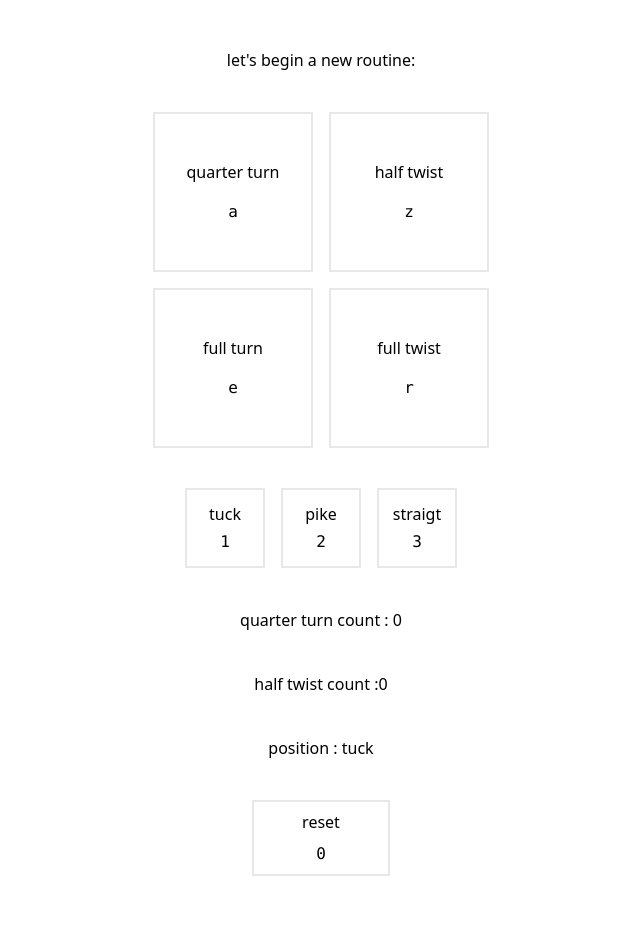
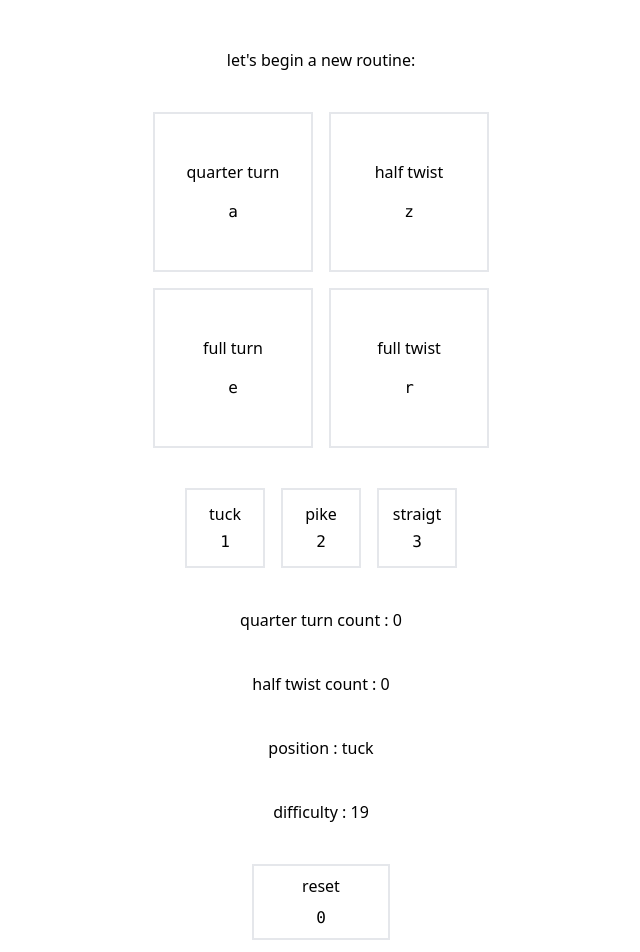
Before and after one commit to MattFreelanceWeb/tra-easycop, a Next.js app: page / in a window 1280 px wide. Shown: the top 952 px of the page, without its empty margins (319-959 px from the left). Before the commit the page ends 924 px from the top, so only its background shows below. Built offline with nearby package versions, Linux system fonts and the light colour scheme.

Commit message:
✨ calc form lib complete !

```diff
--- a/components/calculator/Calculator.tsx
+++ b/components/calculator/Calculator.tsx
@@ -2,6 +2,7 @@ import React, { useState } from "react";
 import BtnCount from "./btn/BtnCount";
 import BtnPosition from "./btn/BtnPosition";
 import BtnResetSkill from "./btn/BtnResetSkill";
+import { calc } from "@/utils/function/lib";
 
 type Props = {};
 
@@ -9,6 +10,7 @@ function Calculator({}: Props) {
   const [quarterTurnCount, setQuarterTurnCount] = useState<number>(0)
   const [halfTwistCount, setHalfTwistCount] = useState<number>(0)
   const [position, setPosition] = useState('tuck')
+  const [numericValue, setnumericValue] = useState<number>(150000)
 
   return (
     <>
@@ -24,8 +26,9 @@ function Calculator({}: Props) {
         <BtnPosition title={'straigt'} setKey={'3'} setPosition={setPosition}/>
       </div>
       <div>quarter turn count : {quarterTurnCount}</div>
-      <div>half twist count :{halfTwistCount}</div>
+      <div>half twist count : {halfTwistCount}</div>
       <div> position : {position}</div>
+      <div>difficulty :  {calc(numericValue, position) }</div>
       <div>
         <BtnResetSkill title='reset' setKey="0" setQuarterTurnCount={setQuarterTurnCount} setHalfTwistCount={setHalfTwistCount} setPosition={setPosition} />
       </div>
--- /dev/null
+++ b/utils/function/lib.tsx
@@ -0,0 +1,130 @@
+export const calc = (numericValue: number, position: string) => {
+  let bonus: number = 0;
+  let difficulty: number = 0;
+  let numberTurn: string | number = "";
+  let numberTwistTurnOne: string | number = "";
+  let numberTwistTurnTwo: string | number = "";
+  let numberTwistTurnThree: string | number = "";
+  let numberTwistTurnFour: string | number = "";
+  let numericValueString: string = numericValue.toString();
+  let numberString: string[] = numericValueString.split("");
+
+  if (numericValue < 40) {
+    console.log("numeric value < 40");
+    difficulty = numericValue;
+
+    if (numberString.length > 1) {
+      numberTurn = Number(numberString[0]);
+      numberTwistTurnOne = Number(numberString[1]);
+
+      difficulty = numberTurn + numberTwistTurnOne;
+    }
+  } else if (numericValue < 800) {
+    console.log("numeric value < 800");
+    numberTurn = Number(numberString[0]);
+    numberTwistTurnOne = Number(numberString[1]);
+    bonus = 1;
+
+    if (position === "pike" || "straight") {
+      console.log(position);
+      bonus = 2;
+    }
+    if (position === "tuck") {
+      bonus = 1;
+    }
+    if (numberTwistTurnOne > 0) {
+      console.log("bonus = 1");
+      bonus = 1;
+    }
+
+    difficulty = numberTurn + numberTwistTurnOne + bonus;
+
+    if (numberString.length > 2) {
+      numberTwistTurnTwo = Number(numberString[2]);
+      console.log(
+        "length > 2 |",
+        numberTurn,
+        numberTwistTurnOne,
+        numberTwistTurnTwo,
+        bonus
+      );
+      difficulty = numberTurn + numberTwistTurnOne + numberTwistTurnTwo + bonus;
+    }
+  } else if (numericValue < 12000) {
+    numberTurn = Number(numberString[0]);
+    numberTwistTurnOne = Number(numberString[1]);
+    numberTwistTurnTwo = Number(numberString[2]);
+    bonus = 2;
+
+    if (position === "pike" || "straight") {
+      bonus = 4;
+    }
+    if (position === "tuck") {
+      bonus = 2;
+    }
+    difficulty = numberTurn + numberTwistTurnOne + numberTwistTurnTwo + bonus;
+    if (numberString.length > 3) {
+      numberTurn = Number(numberString[0]) * 10 + Number(numberString[1]);
+      numberTwistTurnOne = Number(numberString[2]);
+      numberTwistTurnTwo = Number(numberString[3]);
+      numberTwistTurnThree = Number(numberString[4]);
+
+      difficulty =
+        numberTurn +
+        numberTwistTurnOne +
+        numberTwistTurnTwo +
+        numberTwistTurnThree +
+        bonus;
+    }
+  } else if (numericValue < 160000) {
+    numberTurn = Number(numberString[0]) * 10 + Number(numberString[1]);
+    numberTwistTurnOne = Number(numberString[2]);
+    numberTwistTurnTwo = Number(numberString[3]);
+    numberTwistTurnThree = Number(numberString[4]);
+    bonus = 4;
+    if (position === "pike" || "straight") {
+      bonus = 7;
+    }
+    if (position === "tuck") {
+      bonus = 4;
+    }
+    difficulty =
+      numberTurn +
+      numberTwistTurnOne +
+      numberTwistTurnTwo +
+      numberTwistTurnThree +
+      bonus;
+    if (numberString.length > 4) {
+      numberTwistTurnFour = Number(numberString[5]);
+      difficulty =
+        numberTurn +
+        numberTwistTurnOne +
+        numberTwistTurnTwo +
+        numberTwistTurnThree +
+        numberTwistTurnFour +
+        bonus;
+    }
+  } else if (numericValue >= 160000) {
+    numberTurn = Number(numberString[0]) * 10 + Number(numberString[1]);
+    numberTwistTurnOne = Number(numberString[2]);
+    numberTwistTurnTwo = Number(numberString[3]);
+    numberTwistTurnThree = Number(numberString[4]);
+    numberTwistTurnFour = Number(numberString[5]);
+    bonus = 6;
+    if (position === "pike" || "straight") {
+      bonus = 10;
+    }
+    if (position === "tuck") {
+      bonus = 6;
+    }
+    difficulty =
+      numberTurn +
+      numberTwistTurnOne +
+      numberTwistTurnTwo +
+      numberTwistTurnThree +
+      numberTwistTurnFour +
+      bonus;
+  }
+
+  return difficulty;
+};
```
